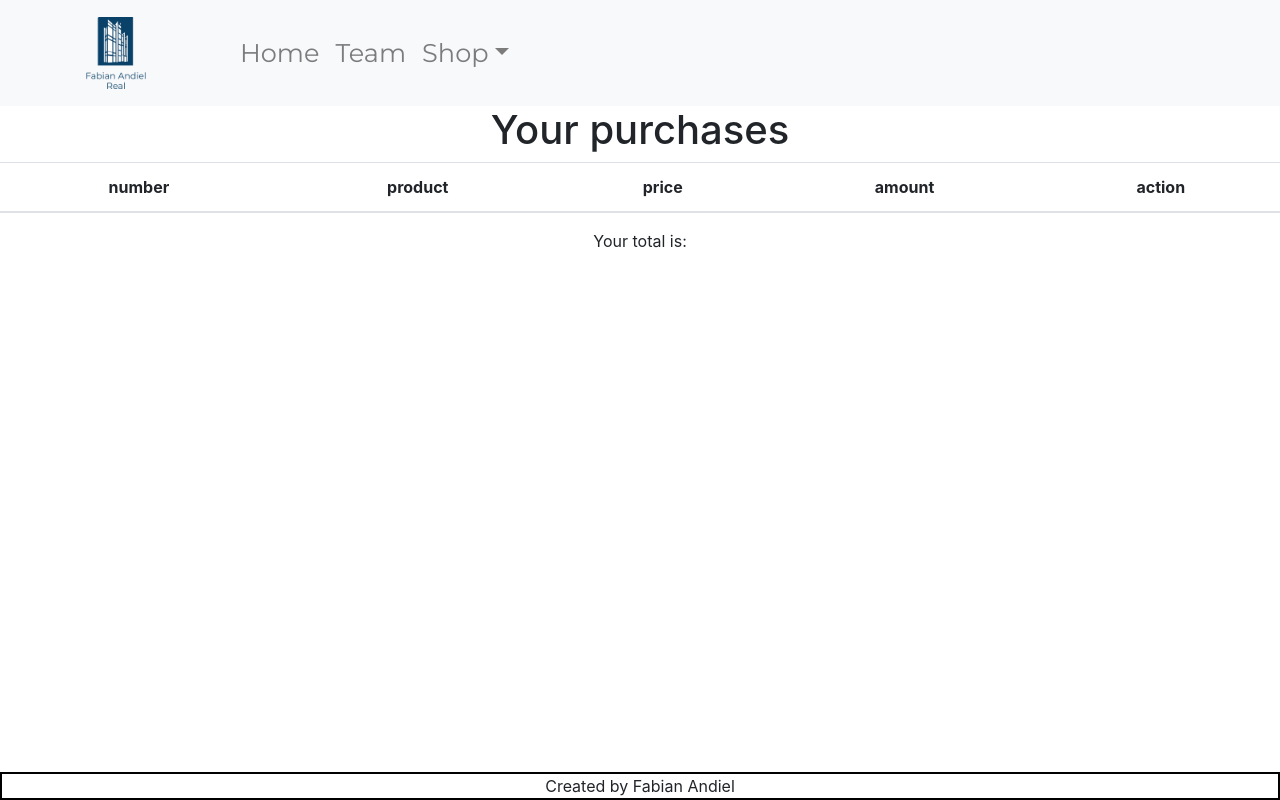
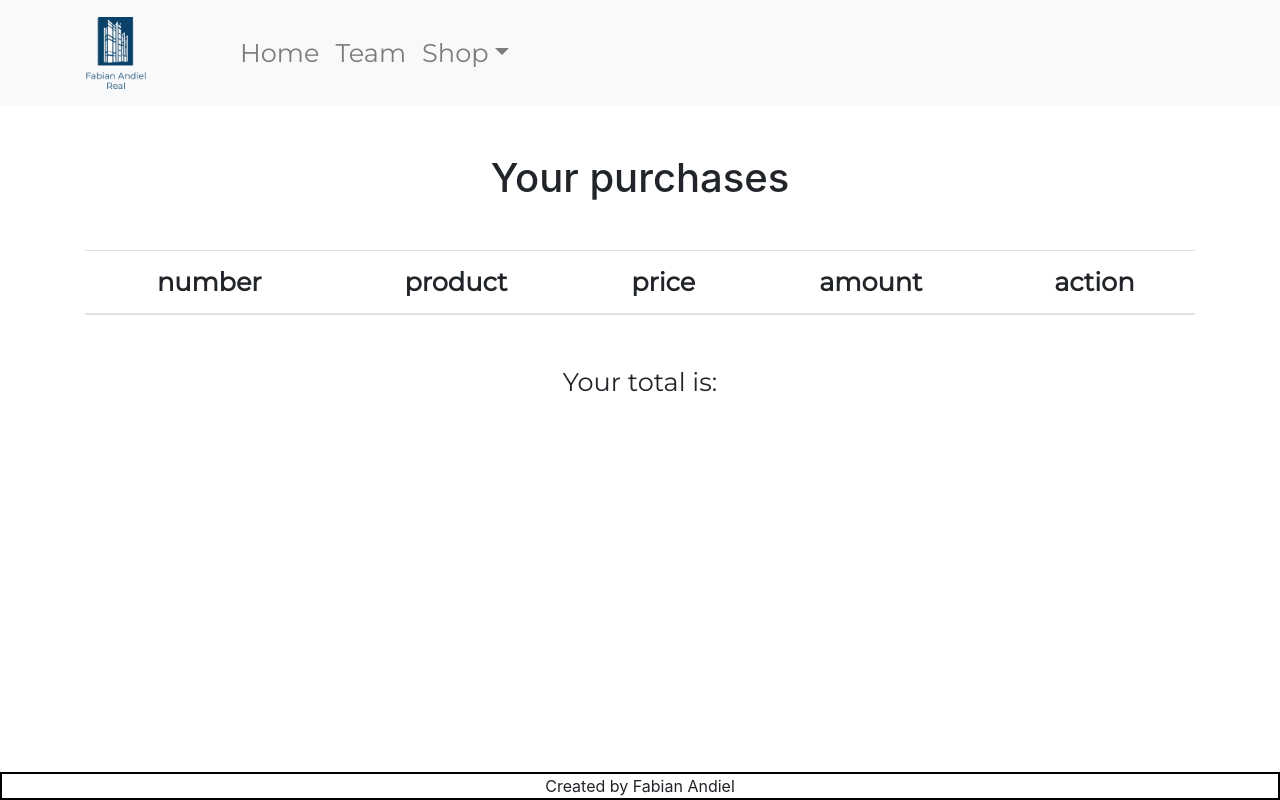
Before and after one commit to FabianAndiel1985/real_estate-REACT, a React (Create React App) app: page /#/shopping-cart in a window 1280 px wide. Built offline with nearby package versions, Linux system fonts and the light colour scheme.

Commit message:
styles shopping cart

```diff
--- a/src/components/products/products.js
+++ b/src/components/products/products.js
@@ -12,15 +12,15 @@ class Products extends React.Component {
     this.state = {
             products:
             [
-              {id:"0",name:"product0",price:4.99},
-              {id:"1",name:"product1",price:7.99},
-              {id:"2",name:"product2",price:3.99},
-              {id:"3",name:"product3",price:7.20},
-              {id:"4",name:"product4",price:4.99},
-              {id:"5",name:"product5",price:1.39},
-              {id:"6",name:"product6",price:4.99},
-              {id:"7",name:"product7",price:2.99},
-              {id:"8",name:"product8",price:4.99},
+              {id:"0",name:"estate0",price:4.99},
+              {id:"1",name:"estate1",price:7.99},
+              {id:"2",name:"estate2",price:3.99},
+              {id:"3",name:"estate3",price:7.20},
+              {id:"4",name:"estate4",price:4.99},
+              {id:"5",name:"estate5",price:1.39},
+              {id:"6",name:"estate6",price:4.99},
+              {id:"7",name:"estate7",price:2.99},
+              {id:"8",name:"estate8",price:4.99},
 
             ],
         }
--- a/src/components/shopping-cart/shopping-cart.js
+++ b/src/components/shopping-cart/shopping-cart.js
@@ -2,6 +2,8 @@ import React, { Component } from 'react';
 import {connect} from 'react-redux';
 import {Table} from 'react-bootstrap';
 import {reduceProduct} from '../../actions/actions';
+import {Container} from 'react-bootstrap';
+import styles from './shopping-cart.module.css';
 
 class ShoppingCart extends React.Component {
 
@@ -20,16 +22,18 @@ class ShoppingCart extends React.Component {
      :null ;
 
     return (
-    	<div>
-    	<h1>Your purchases </h1>
-    	<Table>
+    	<Container className="pt-5">
+
+    	<h1 className="mb-5">Your purchases </h1>
+
+    	<Table className="mb-5">
         <thead>
           <tr>
-            <th>number</th>
-            <th>product</th>
-            <th>price </th>
-            <th>amount</th>
-            <th>action</th>
+            <th className={styles.tableHeading}>number</th>
+            <th className={styles.tableHeading}>product</th>
+            <th className={styles.tableHeading}>price </th>
+            <th className={styles.tableHeading}>amount</th>
+            <th className={styles.tableHeading}>action</th>
           </tr>
         </thead>
         <tbody>
@@ -37,11 +41,11 @@ class ShoppingCart extends React.Component {
                (item,index)=>{
                  return (
                  <tr key={item.id}>
-                  <td>{item.id}</td>
-                  <td>{item.name}</td>
-                  <td>{item.price}</td>
-                  <td>{item.amount}</td>
-                  <td><button onClick={(event)=>this.props.onClick(event)}> Reduce amount</button></td>
+                  <td className={styles.tableText}>{item.id}</td>
+                  <td className={styles.tableText}>{item.name}</td>
+                  <td className={styles.tableText}>{item.price}</td>
+                  <td className={styles.tableText}>{item.amount}</td>
+                  <td className={styles.tableText}><button onClick={(event)=>this.props.onClick(event)}> Reduce amount</button></td>
                 </tr>
                 )
                 }
@@ -50,8 +54,8 @@ class ShoppingCart extends React.Component {
 
         </tbody>
       </Table>
-      <p> Your total is: {totalAmount}</p>
-      </div>
+      <p className={styles.tableHeading}> Your total is: {totalAmount}</p>
+      </Container>
     	);
   }
 }
--- /dev/null
+++ b/src/components/shopping-cart/shopping-cart.module.css
@@ -0,0 +1,13 @@
+@import url('https://fonts.googleapis.com/css2?family=Raleway:wght@300&display=swap');
+@import url('https://fonts.googleapis.com/css2?family=Lato:wght@300&display=swap');
+
+
+.tableHeading {
+	font-size: max(2vw,20px);
+	font-family: 'Montserrat', sans-serif;
+}
+
+.tableText{
+	font-size: max(1.57vw,20px);
+	font-family: 'Lato', sans-serif;
+}
--- a/src/components/team/team.js
+++ b/src/components/team/team.js
@@ -53,7 +53,7 @@ class Team extends Component {
             <sub className={styles.sub}> as of {this.date} </sub>
 
 
-        		<Container className="mt-5" fluid style={{ padding: " 0 10% 0 10%" }}>
+        		<Container className="my-5" fluid style={{ padding: " 0 10% 0 10%" }}>
         		<Row>
        			{this.state.teamMembers ? this.state.teamMembers.map(
        				(item,index)=>{
```
